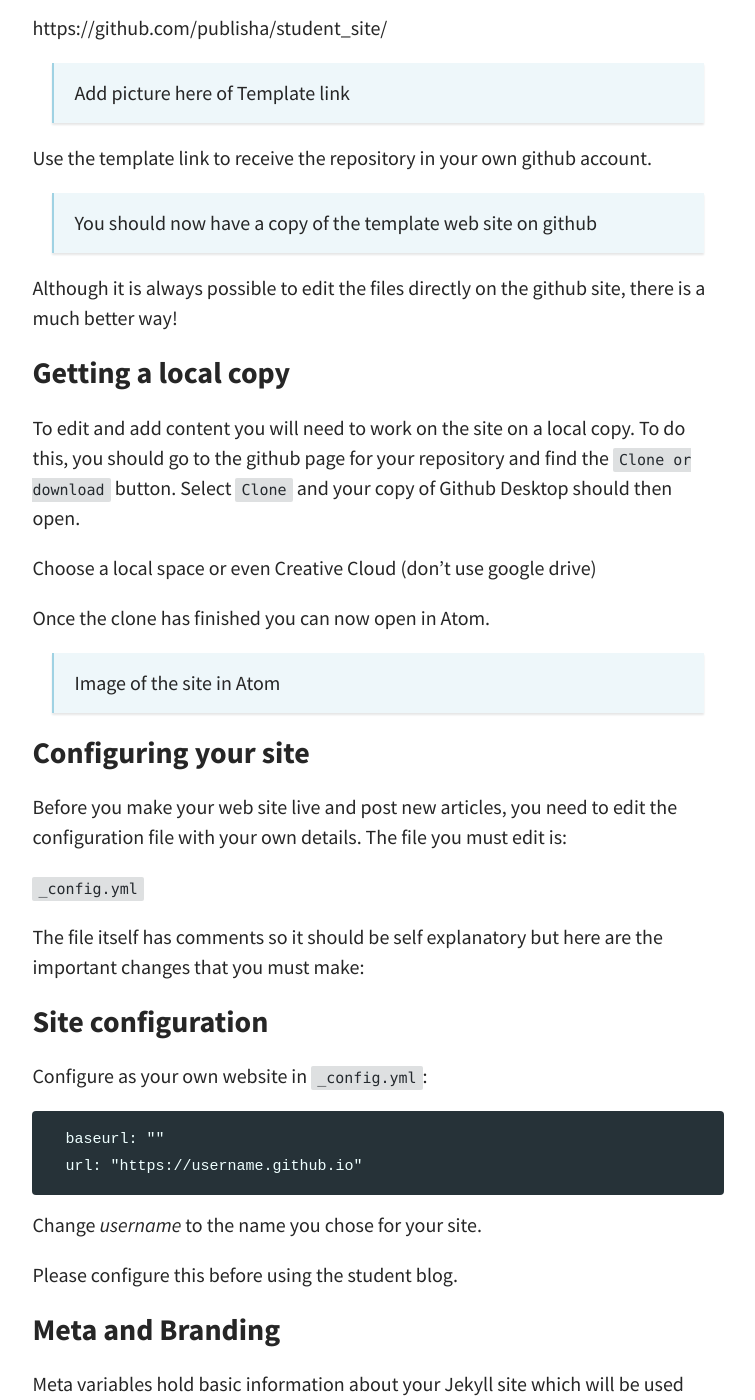
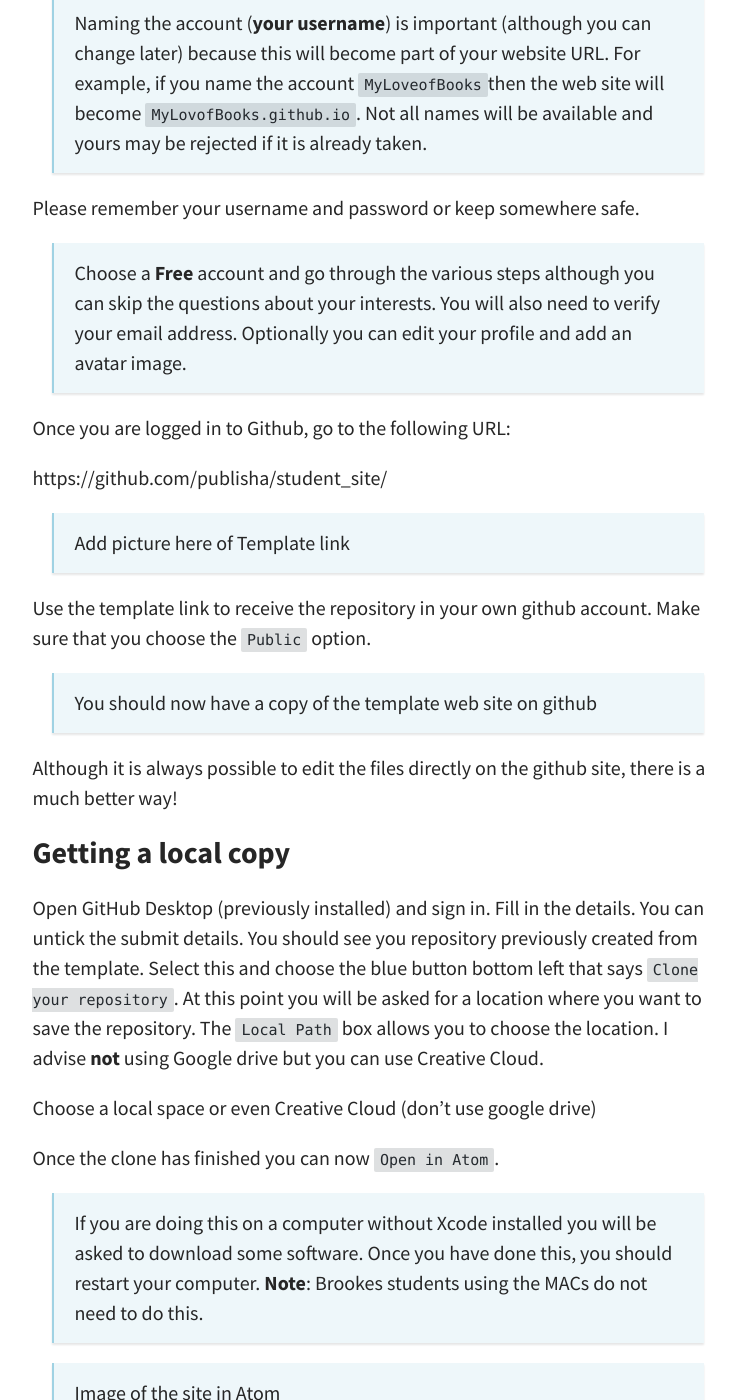
Before and after one commit to publisha/student_site, a Jekyll site: the page built from pages/howtobuildyoursite.md, in a window 1280 px wide and 1400 px high, scrolled down 1668 px. Shown: the whole window, without its empty margins (262-1017 px from the left). Built offline with Jekyll 4.4.1, drawn with Linux system fonts in a browser that asks for light colours; some of the changed text lies outside the part shown.

Commit message:
further edits to how

`````diff
--- a/pages/howtobuildyoursite.md
+++ b/pages/howtobuildyoursite.md
@@ -4,7 +4,7 @@ title: How to Build Your Web Site
 subtitle: Writing with Markdown
 permalink: /howto/
 published: true
-hide: true
+hidden: true
 tags: [Help, Markdown]
 ---
 
@@ -15,7 +15,7 @@ Here are are the steps to take
 * Get Atom (atom.io)
 	* Once this has downloaded copy the application into  your own `Applications` folder
 		* Note: You may need to create an `Applications` folder inside your `Home` folder.
-		* image in here?
+		* > >>> image in here?
 * Get Git Desktop
 	* Once again this will download a file into your downloads folder. Copy this to  your own `Applications` folder
 
@@ -42,13 +42,15 @@ You do not need to use your Brookes credentials nor your Brookes email address b
 
 Please remember your username and password or keep somewhere safe.
 
+> Choose a **Free** account and go through the various steps although you can skip the questions about your interests. You will also need to verify your email address. Optionally you can edit your profile and add an avatar image.
+
 Once you are logged in to Github, go to the following URL:
 
 https://github.com/publisha/student_site/
 
 > Add picture here of Template link
 
-Use the template link to receive the repository in your own github account.
+Use the template link to receive the repository in your own github account. Make sure that you choose the `Public` option.
 
 > You should now have a copy of the template web site on github
 
@@ -56,11 +58,13 @@ Although it is always possible to edit the files directly on the github site, th
 
 ### Getting a local copy
 
-To edit and add content you will need to work on the site on a local copy. To do this, you should go to the github page for your repository and find the `Clone or download` button.  Select `Clone` and your copy of Github Desktop should then open.
+Open GitHub Desktop (previously installed) and sign in. Fill in the details. You can untick the submit details. You should see you repository previously created from the template. Select this and choose the blue button bottom left that says `Clone your repository`. At this point you will be asked for a location where you want to save the repository. The `Local Path` box allows you to choose the location. I advise **not** using Google drive but you can use Creative Cloud.
 
 Choose a local space or even Creative Cloud (don’t use google drive)
 
-Once the clone has finished you can now open in Atom.
+Once the clone has finished you can now `Open in Atom`.
+
+> If you are doing this on a computer without Xcode installed you will be asked to download some software.  Once you have done this, you should restart your computer.  **Note**: Brookes students using the MACs do not need to do this.
 
 > Image of the site in Atom
 
@@ -91,7 +95,7 @@ Meta variables hold basic information about your Jekyll site which will be used
 Change these variables in `_config.yml`:
 
 ```yml
-title: My Student Blog                 # Name of website
+title: My Student Blog                 # Name of website will appear top left on your pages
 avatar: assets/img/triangle.png        # Path of avatar image, to be displayed in the site header (you can create a logo do make an image of yourself)
 description: My blog posts             # Short description, primarily used by search engines
 ```
@@ -136,6 +140,10 @@ If you want to create another page, you can duplicate the *About* page so that y
 
 Markdown is a way to write for a web site that uses simple structure and markup that will then be converted to HTML. It is useful to understand how `Markdown` works, but actually, when we use **Atom** with the added package, the elements can be selected from a toolbar.
 
+ You can explore and learn **Markdown** here:
+
+https://commonmark.org/help/tutorial/
+
 > Picture of Atom here
 
 Here are some examples of what the Markdown syntax means.
@@ -148,7 +156,7 @@ This is **bold** text.
 
 This is *italic* text
 
-````
+```
 
 ### yml metadata
 
@@ -170,6 +178,17 @@ We will describe how you can add images to your posts and pages later, but all c
 
 > **Tip** you can drag images into the images folder (make sure that they do _not_ have spaces in the file name) and then `right-click` over the image and copy the path. Then paste this path into the metadata for `image: pathtoimage`.
 
+## Getting the new content up to the web
+
+Atom interacts with your github site, so once you have made changes or added a post, you will need to open the `Git` pane (bottom right) and then notice the changed or added files up at the right. These are `upstaged changes`.
+ >Atom pic
+  Now click `Stage changes` and these will move down to the `Staged Changes` pane. You need to write something in the commit box, so that the changes will have a meaning to you later. You can now `Push` these changes to Github but for the first time you will need to add your credentials (remember to tick the remember box).
+
+## Your first look at your new site
+
+go to Github.com and sign in
+Under settings, scroll down towards the bottom. You should see that your site is available now at `username.github.io`.
+
 [^1]: What is Github?
 
 You can read about it here: https://www.howtogeek.com/180167/htg-explains-what-is-github-and-what-do-geeks-use-it-for/
`````
Also changed, not shown: 1 other file.
